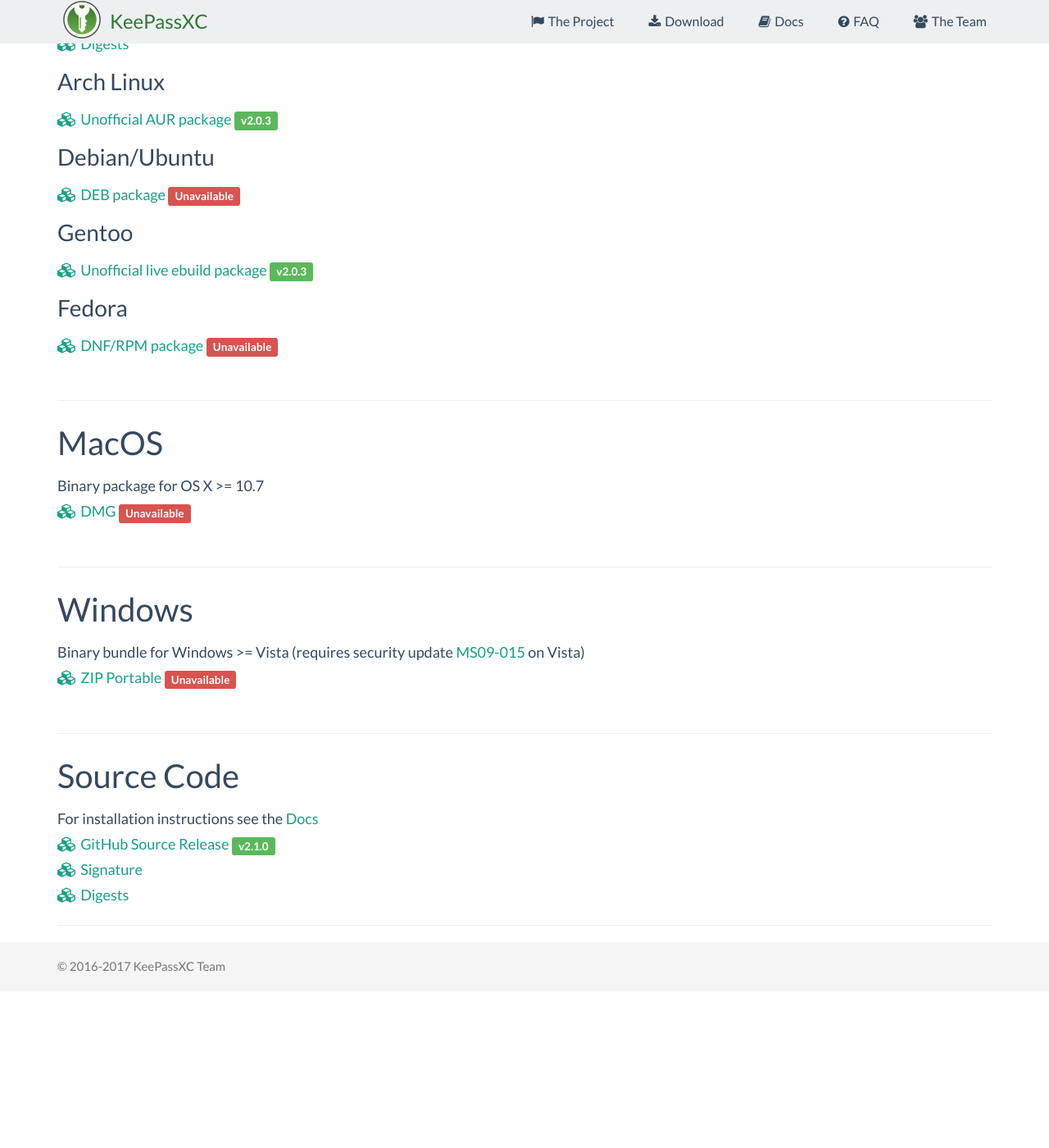
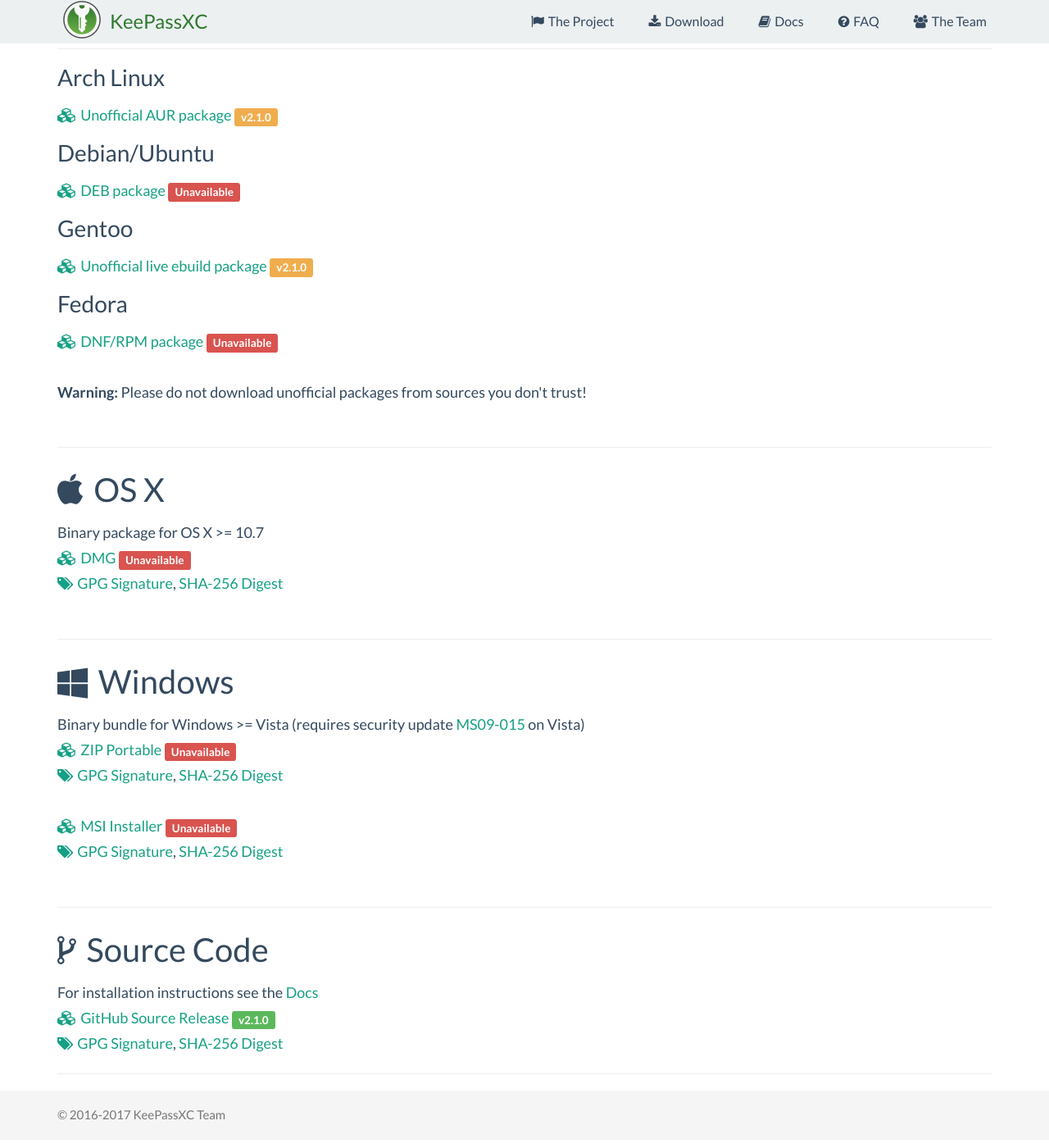
Before and after one commit to keepassxreboot/keepassxc-org, a Jekyll site: the page built from download.html, in a window 1280 px wide and 1400 px high, scrolled down 628 px. Shown: the whole window at 82% size. Built offline with Jekyll 4.4.1, drawn with Linux system fonts in a browser that asks for light colours; before the commit the page ends 1847 px from its top, so only the background shows below that.

Commit message:
Add some more structure to the downloads page

```diff
--- a/download.html
+++ b/download.html
@@ -11,7 +11,7 @@
     </div></a>
   </div>
   <div class="col-md-3">
-    <a href="#mac"><div class="platform"><h4><i class="fa fa-apple" aria-hidden="true"></i>MacOS</h4>
+    <a href="#mac"><div class="platform"><h4><i class="fa fa-apple" aria-hidden="true"></i>OS X</h4>
     </div></a>
   </div>
   <div class="col-md-3">
@@ -35,21 +35,18 @@
 <br/>
 
 <div><a name="linux"></a><hr/>
-  <h3>Linux</h3>
+  <h3><i class="fa fa-linux" aria-hidden="true"></i> Linux</h3>
   <h5>AppImage</h5>
   <a href="https://github.com/keepassxreboot/keepassxc/releases/download/2.1.0/KeePassXC-2.1.0-x86_64.AppImage">
-    <i class="fa fa-cubes" aria-hidden="true"></i>Official Cross-distribution AppImage <span class="label label-success">v2.1.0</span>
+    <i class="fa fa-cubes" aria-hidden="true"></i>Official Cross-distribution AppImage
+    <span class="label label-success">v2.1.0</span>
   </a><br/>
-  <a href="https://github.com/keepassxreboot/keepassxc/releases/download/2.1.0/KeePassXC-2.1.0-x86_64.AppImage.sig">
-    <i class="fa fa-cubes" aria-hidden="true"></i>Signature</span>
-  </a><br/>
-  <a href="https://github.com/keepassxreboot/keepassxc/releases/download/2.1.0/KeePassXC-2.1.0-x86_64.AppImage.DIGEST">
-    <i class="fa fa-cubes" aria-hidden="true"></i>Digests</span>
-  </a>
-
+  <a href="https://github.com/keepassxreboot/keepassxc/releases/download/2.1.0/KeePassXC-2.1.0-x86_64.AppImage.sig"><i class="fa fa-tags" aria-hidden="true"></i>GPG Signature</a>,
+  <a href="https://github.com/keepassxreboot/keepassxc/releases/download/2.1.0/KeePassXC-2.1.0-x86_64.AppImage.DIGEST">SHA-256 Digest</a><br/>
+  <hr/>
   <h5>Arch Linux</h5>
   <a href="https://aur.archlinux.org/packages/keepassxc-git/">
-    <i class="fa fa-cubes" aria-hidden="true"></i>Unofficial AUR package <span class="label label-success">v2.0.3</span>
+    <i class="fa fa-cubes" aria-hidden="true"></i>Unofficial AUR package <span class="label label-warning">v2.1.0</span>
   </a>
 
   <h5>Debian/Ubuntu</h5>
@@ -59,48 +56,55 @@
 
   <h5>Gentoo</h5>
   <a href="https://598601.bugs.gentoo.org/attachment.cgi?id=452666">
-    <i class="fa fa-cubes" aria-hidden="true"></i>Unofficial live ebuild package <span class="label label-success">v2.0.3</span>
+    <i class="fa fa-cubes" aria-hidden="true"></i>Unofficial live ebuild package <span class="label label-warning">v2.1.0</span>
   </a>
 
   <h5>Fedora</h5>
   <a href="#">
     <i class="fa fa-cubes" aria-hidden="true"></i>DNF/RPM package <span class="label label-danger">Unavailable</span>
-  </a>
+  </a><br/><br/>
 
+  <div><strong>Warning:</strong> Please do not download unofficial packages from sources you don't trust!</div>
 </div>
 
 <br/>
 
 <div><a name="mac"></a><hr/>
-  <h3>MacOS</h3>
+  <h3><i class="fa fa-mac" aria-hidden="true"></i> OS X</h3>
   Binary package for OS X >= 10.7<br/>
   <a href="#">
     <i class="fa fa-cubes" aria-hidden="true"></i>DMG <span class="label label-danger">Unavailable</span>
-  </a>
+  </a><br/>
+  <a href="#"><i class="fa fa-tags" aria-hidden="true"></i>GPG Signature</a>,
+  <a href="#">SHA-256 Digest</a>
 </div>
 
 <br/>
 
 <div><a name="windows"></a><hr/>
-  <h3>Windows</h3>
+  <h3><i class="fa fa-windows" aria-hidden="true"></i> Windows</h3>
   Binary bundle for Windows >= Vista (requires security update <a href="https://technet.microsoft.com/library/security/ms09-015">MS09-015</a> on Vista)<br/>
   <a href="#">
     <i class="fa fa-cubes" aria-hidden="true"></i>ZIP Portable <span class="label label-danger">Unavailable</span>
-  </a>
+  </a><br/>
+  <a href="#"><i class="fa fa-tags" aria-hidden="true"></i>GPG Signature</a>,
+  <a href="#">SHA-256 Digest</a><br/><br/>
+  <a href="#">
+    <i class="fa fa-cubes" aria-hidden="true"></i>MSI Installer <span class="label label-danger">Unavailable</span>
+  </a><br/>
+  <a href="#"><i class="fa fa-tags" aria-hidden="true"></i>GPG Signature</a>,
+  <a href="#">SHA-256 Digest</a>
 </div>
 
 <br/>
 
 <div><a name="source"></a><hr/>
-  <h3>Source Code</h3>
+  <h3><i class="fa fa-code-fork" aria-hidden="true"></i> Source Code</h3>
   For installation instructions see the <a href="docs#wiki">Docs</a><br/>
   <a href="https://github.com/keepassxreboot/keepassxc/releases/download/2.1.0/keepassxc-2.1.0-src.tar.bz2">
-    <i class="fa fa-cubes" aria-hidden="true"></i>GitHub Source Release <span class="label label-success">v2.1.0</span>
+    <i class="fa fa-cubes" aria-hidden="true"></i>GitHub Source Release
+    <span class="label label-success">v2.1.0</span>
   </a><br/>
-  <a href="https://github.com/keepassxreboot/keepassxc/releases/download/2.1.0/keepassxc-2.1.0-src.tar.bz2.sig">
-    <i class="fa fa-cubes" aria-hidden="true"></i>Signature</span>
-  </a><br/>
-  <a href="https://github.com/keepassxreboot/keepassxc/releases/download/2.1.0/keepassxc-2.1.0-src.tar.bz2.DIGEST">
-    <i class="fa fa-cubes" aria-hidden="true"></i>Digests</span>
-  </a>
+  <a href="https://github.com/keepassxreboot/keepassxc/releases/download/2.1.0/keepassxc-2.1.0-src.tar.bz2.sig"><i class="fa fa-tags" aria-hidden="true"></i>GPG Signature</a>,
+  <a href="https://github.com/keepassxreboot/keepassxc/releases/download/2.1.0/keepassxc-2.1.0-src.tar.bz2.DIGEST">SHA-256 Digest</a>
 </div>
```
